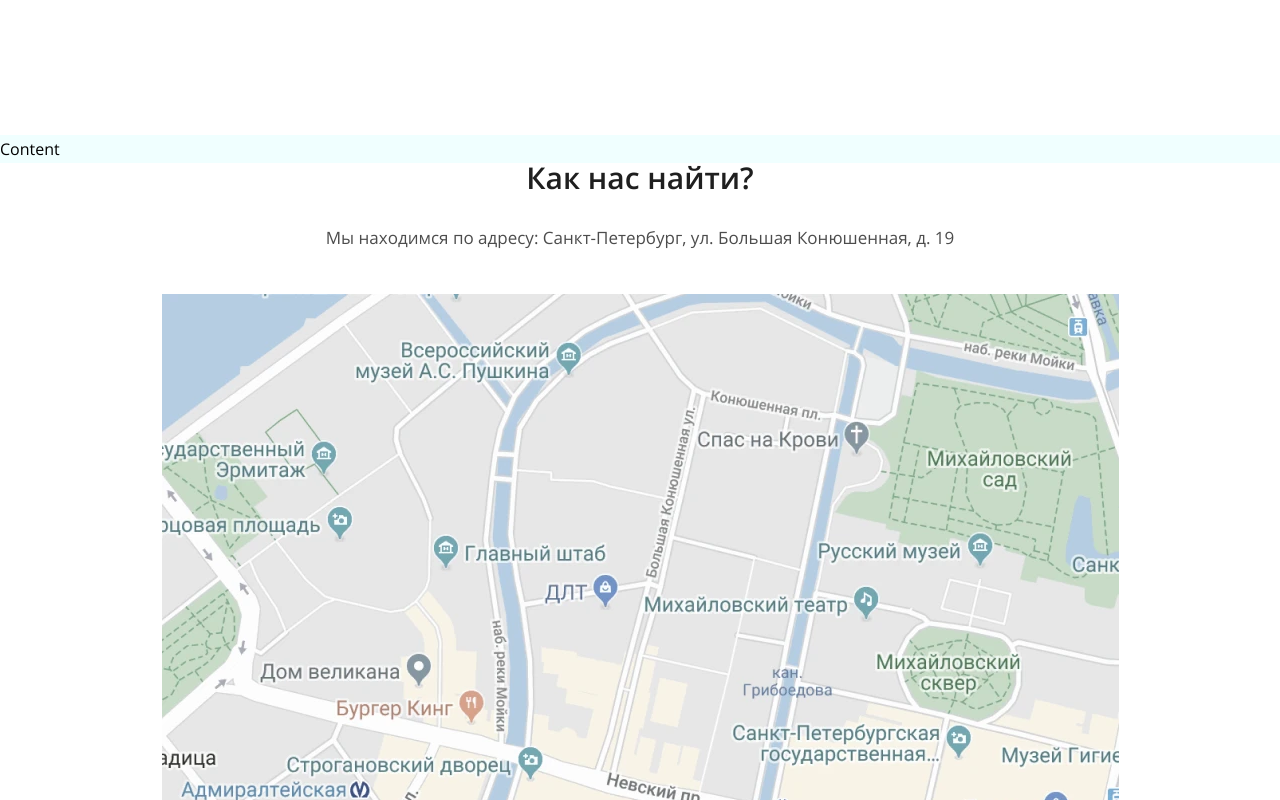
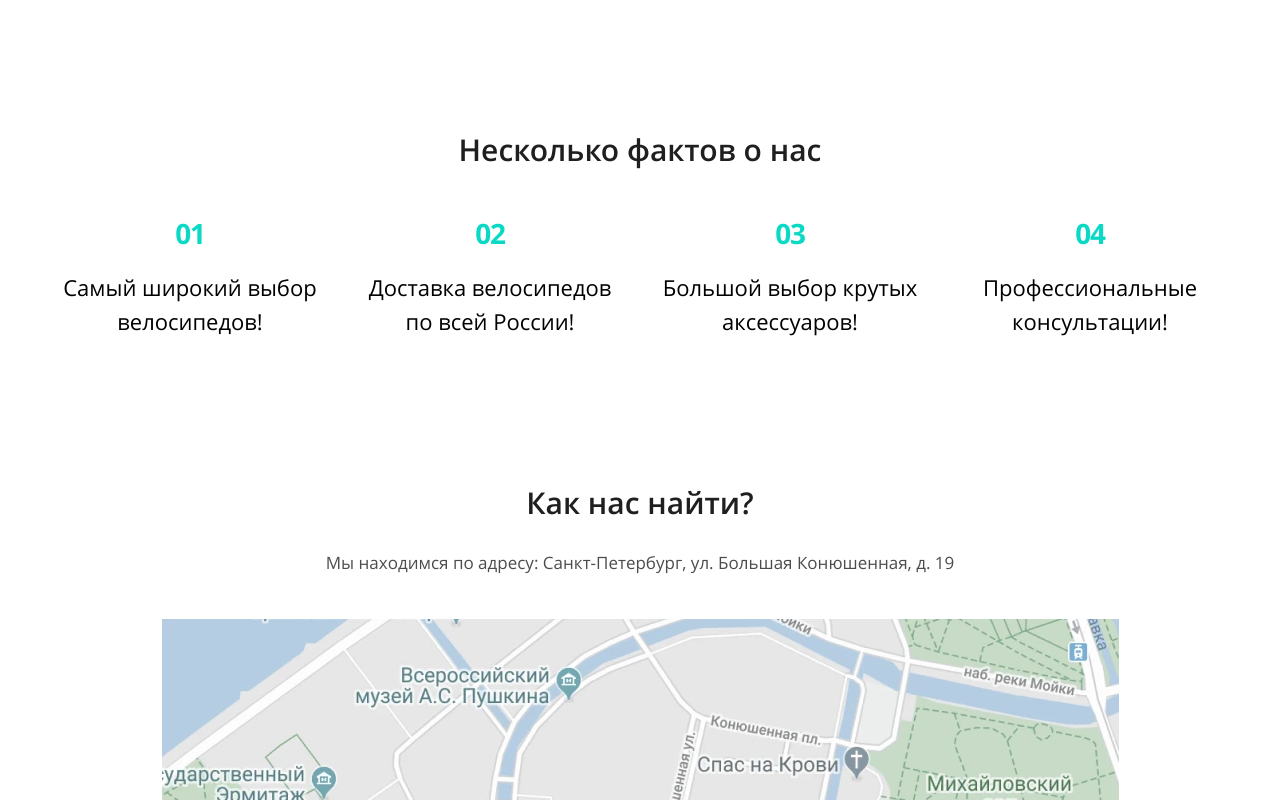
Before and after one commit to dimaos32/bicycles, a website: page source/index.html in a window 1280 px wide. Shown: the part 840-1640 px from the top of the page. Drawn offline with nearby package versions, Linux system fonts and the light colour scheme; files that its build step writes are made by us from their sources; files whose address does not match are found by name.

Commit message:
Выполняет блок фактов

```diff
--- a/source/index.html
+++ b/source/index.html
@@ -60,8 +60,29 @@
   </div>
 </header>
 
-<main style="background-color: azure;">
-  Content
+<main">
+  <section class="about-us">
+    <div class="container">
+      <h1>Несколько фактов о нас</h1>
+      <ul class="about-us__list">
+        <li class="about-us__item">
+          Самый широкий выбор велосипедов!
+        </li>
+
+        <li class="about-us__item">
+          Доставка велосипедов по всей России!
+        </li>
+
+        <li class="about-us__item">
+          Большой выбор крутых аксессуаров!
+        </li>
+
+        <li class="about-us__item">
+          Профессиональные консультации!
+        </li>
+      </ul>
+    </div>
+  </section>
 </main>
 
 <footer class="footer">
--- /dev/null
+++ b/source/sass/blocks/about-us.scss
@@ -0,0 +1,83 @@
+.about-us {
+  margin-bottom: 105px;
+
+  h1 {
+    margin: 0;
+    margin-bottom: 50px;
+    font-weight: 600;
+    font-size: 30px;
+    line-height: 1;
+    text-align: center;
+    color: $about-us--txt;
+  }
+}
+
+.about-us__list {
+  counter-reset: block;
+  display: flex;
+  flex-wrap: wrap;
+  width: 600px;
+  margin: 0 auto;
+  padding: 0;
+  list-style: none;
+}
+
+.about-us__item {
+  position: relative;
+  width: 270px;
+  margin: 0 15px 45px;
+  padding-top: 55px;
+  font-size: 22px;
+  line-height: 1.55;
+  text-align: center;
+
+  &::before {
+    position: absolute;
+    counter-increment: block;
+    content: "0"counter(block);
+    top: 0;
+    transform: translateX(-50%);
+    left: 50%;
+    width: 60px;
+    height: 38px;
+    font-weight: 700;
+    font-size: 28px;
+    line-height: 1.35;
+    text-align: center;
+    letter-spacing: -1.27273px;
+    color: $about-us--counter;
+  }
+}
+
+@media (min-width: $desktop-width-max) {
+  .about-us__list {
+    width: 1200px;
+    margin: 0 -15px;
+  }
+}
+
+@media (max-width: $tablet-width) {
+  .about-us {
+    margin-bottom: 25px;
+
+    h1 {
+      margin-bottom: 30px;
+      font-size: 24px;
+      line-height: 1.7;
+    }
+  }
+}
+
+@media (max-width: $mobile-width) {
+  .about-us {
+    margin-bottom: 35px;
+  }
+
+  .about-us__list {
+    width: 280px;
+  }
+
+  .about-us__item {
+    margin: 0 auto 35px;
+  }
+}
--- a/source/sass/style.scss
+++ b/source/sass/style.scss
@@ -1,6 +1,7 @@
 @import "variables.scss";
 @import "global.scss";
 @import "fonts.scss";
+@import "blocks/about-us.scss";
 @import "blocks/btn.scss";
 @import "blocks/contacts.scss";
 @import "blocks/container.scss";
--- a/source/sass/variables.scss
+++ b/source/sass/variables.scss
@@ -25,6 +25,7 @@
 $mobile-width: 767px;
 $tablet-width: 1023px;
 $desktop-width-only: 1024px;
+$desktop-width-max: 1200px;
 
 // Blocks
 
@@ -37,6 +38,9 @@
 
 $page--txt: $black;
 $page--bg: $white;
+
+$about-us--txt: $grey-dark-extra;
+$about-us--counter: $site;
 
 $contacts--link: rgba($black, 0.5);
 $contacts--link-hover: $site;
```
Also changed, not shown: build/css/style.min.css, build/index.html, 1 other file.
